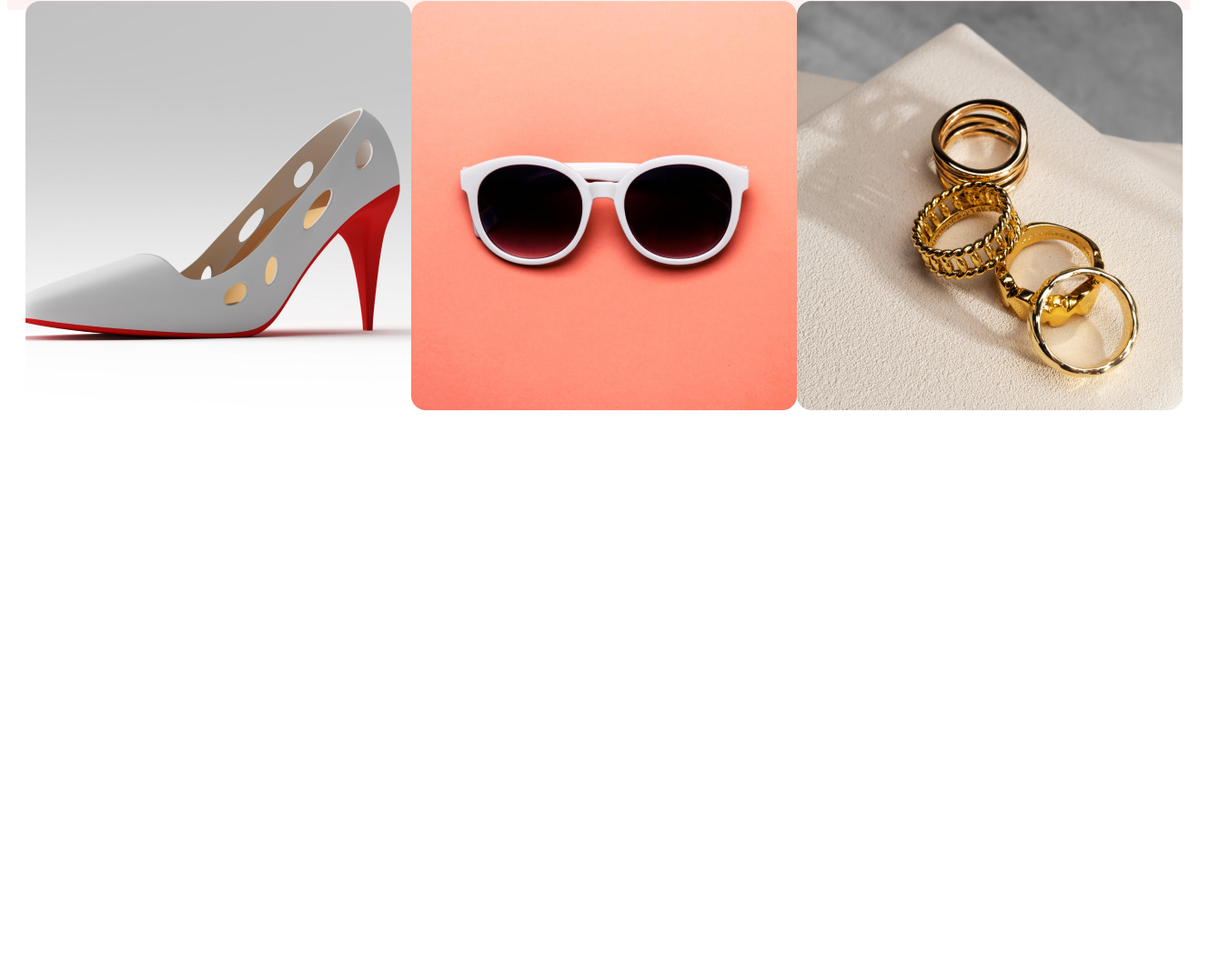
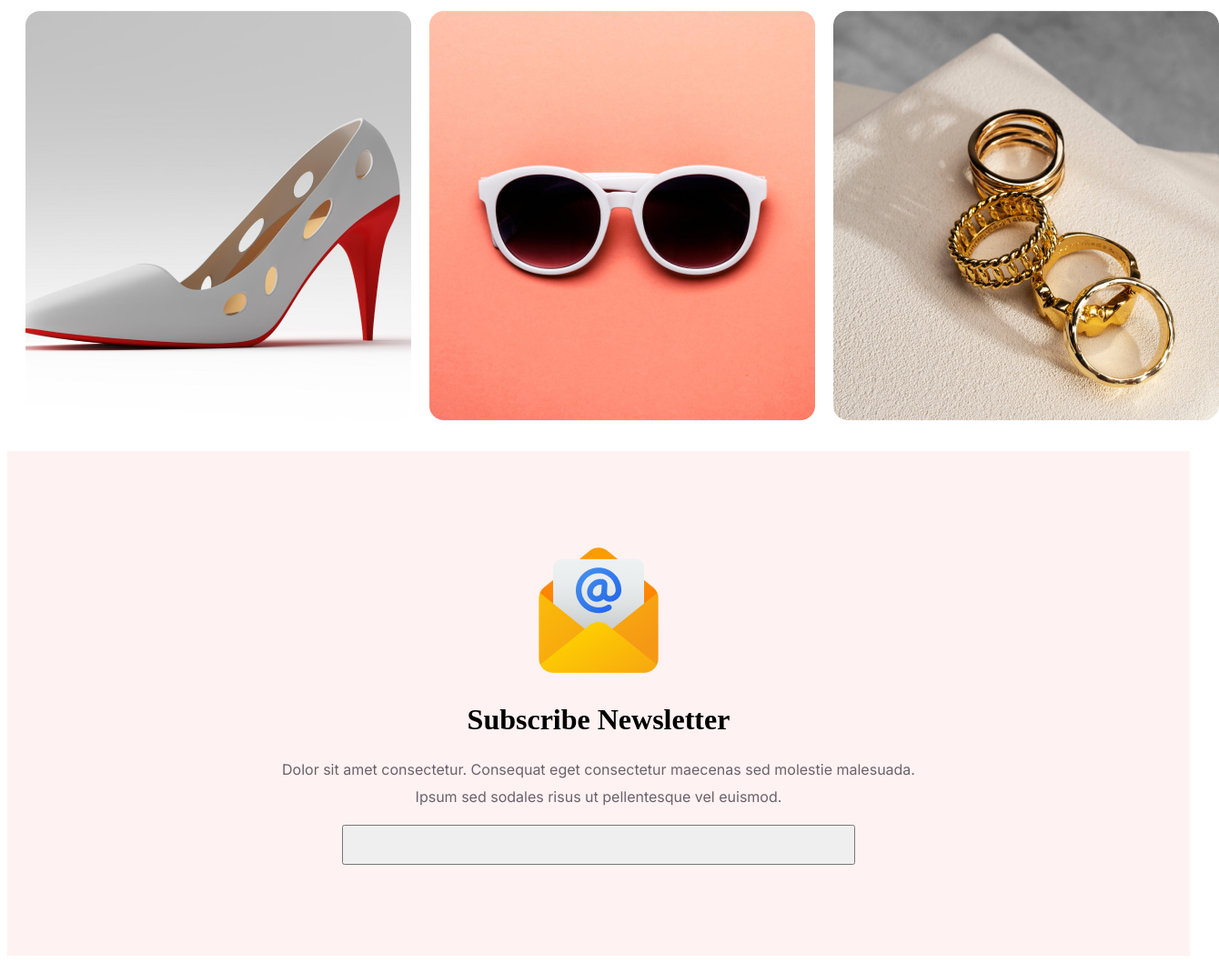
Before and after one commit to Fahim-WD/PH-Assignment-1, a plain HTML site: page index.html in a window 1280 px wide. Shown: the part 4753-5812 px from the top of the page at 91% size, 1340 px wide, since content can reach past the window. Before the commit the page ends 5209 px from the top, so only its background shows below. Drawn offline with Linux system fonts and the light colour scheme.

Commit message:
git subscribe

```diff
--- a/css/style.css
+++ b/css/style.css
@@ -226,6 +226,7 @@
 /* portfolio  start*/
 .portfolio{
     margin-top:100px;
+    margin-bottom:800px;
 }
 .port-text>h4{
     color: #F00;
@@ -243,15 +244,30 @@
 }
 .port-img{
     display: flex;
-    height: 250px;
-    width: 250px;
+    height: 150px;
+    width: 150px;
     margin: 20px;
     justify-content: space-between;
+    gap:20px;
+    line-height:40px;
 }
 /* portfolio end */
 
 /* sub start */
 .sub{
     background-color:rgba(255, 0, 0, 0.05);
-    margin-top: 60px;
+    margin-top:180px;
+    padding: 100px;
+    text-align: center;
 }
+.sub>h1{
+
+}
+.sub>p{
+    color: rgba(7, 2, 17, 0.60);
+    font-family: 'Inter', sans-serif;
+    line-height: 30px;
+}
+.sub>button{
+    padding: 20px 280px;
+}
--- a/index.html
+++ b/index.html
@@ -132,6 +132,9 @@
     <div class="container">
         <div class="sub">
             <img src="images/mail.png" alt="mail">
+            <h1>Subscribe Newsletter</h1>
+            <p>Dolor sit amet consectetur. Consequat eget consectetur maecenas sed molestie malesuada. <br> Ipsum sed sodales risus ut pellentesque vel euismod.</p>
+            <button type="submit"></button>
         </div>
     </div>
 </body>
```
